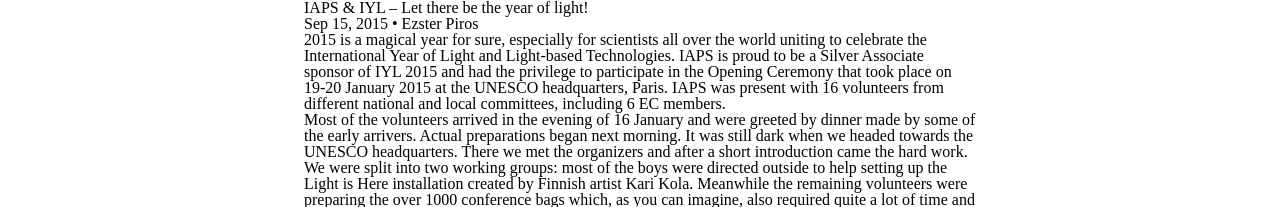
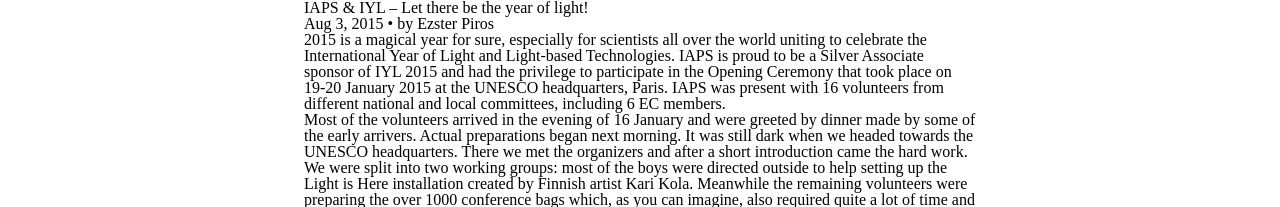
Before and after one commit to physics-int/jIAPS, a Jekyll site: the page built from _posts/2015-08-03-iaps--iyl--let-there-be-the-year-of-light.markdown, in a window 1280 px wide. Shown: the top 207 px of the page. Built offline with Jekyll 4.4.1, drawn with Linux system fonts in a browser that asks for light colours.

Commit message:
minor fixes

```diff
--- a/_layouts/post.html
+++ b/_layouts/post.html
@@ -5,7 +5,7 @@ layout: default
     <div class="container">
         <header class="major">
             <h2>{{ page.title }}</h2>
-                <p class="post-meta">{{ page.date | date: "%b %-d, %Y" }}{% if page.author %} • {{ page.author }}{% endif %}{% if page.meta %} • {{ page.meta }}{% endif %}</p>
+                <p class="post-meta">{{ page.date | date: "%b %-d, %Y" }}{% if page.author %} • by {{ page.author }}{% endif %}{% if page.meta %} • {{ page.meta }}{% endif %}</p>
         </header>
 
         <section class="post-content">
--- a/_posts/2015-08-03-balaton-summer-school-in-physics-2015.markdown
+++ b/_posts/2015-08-03-balaton-summer-school-in-physics-2015.markdown
@@ -1,7 +1,7 @@
 ---
 layout: post
 title:  "Balaton Summer School in Physics 2015"
-date:   2015-08-03 10:00:00
+date:   2015-08-03
 author: Tamas Almos Vami
 categories: event
 ---
--- a/_posts/2015-09-15-iaps--iyl--let-there-be-the-year-of-light.markdown
+++ b/_posts/2015-08-03-iaps--iyl--let-there-be-the-year-of-light.markdown
@@ -2,7 +2,8 @@
 layout: post
 title: "IAPS & IYL – Let there be the year of light!"
 author: Ezster Piros
-date: "2015-09-15"
+date: "2015-08-03"
+categories: event
 ---
 
 2015 is a magical year for sure, especially for scientists all over the world uniting to celebrate the International Year of Light and Light-based Technologies. IAPS is proud to be a Silver Associate sponsor of IYL 2015 and had the privilege to participate in the Opening Ceremony that took place on 19-20 January 2015 at the UNESCO headquarters, Paris. IAPS was present with 16 volunteers from different national and local committees, including 6 EC members.
```
